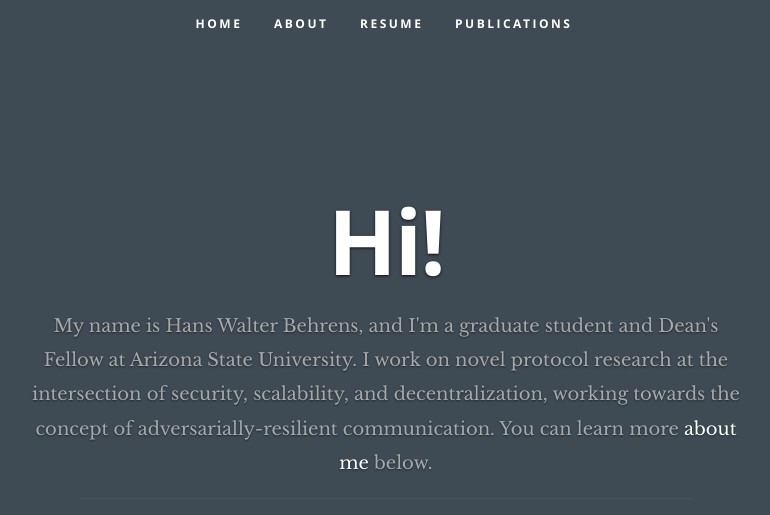
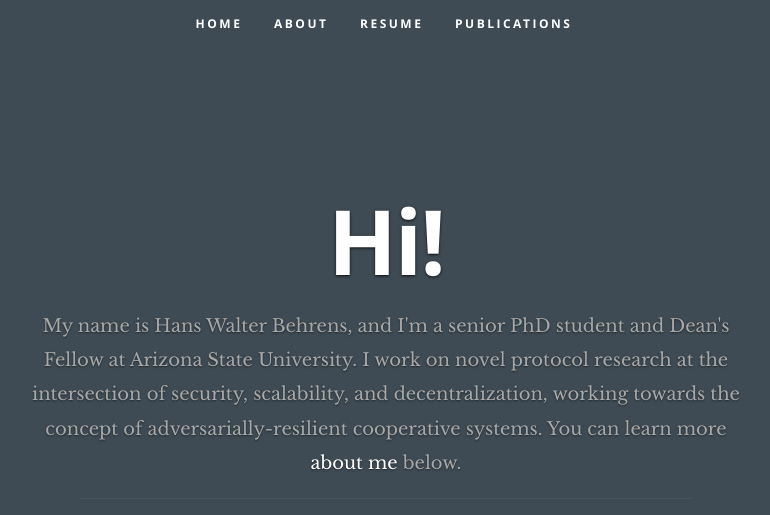
Before and after one commit to hwbehrens/hwbehrens.github.io, a plain HTML site: page index.html in a window 1280 px wide. Shown: the top 515 px of the page, without its empty margins (256-1026 px from the left). Drawn offline with nearby package versions, Linux system fonts and the light colour scheme.

Commit message:
Clarified student status in description blurb

```diff
--- a/index.html
+++ b/index.html
@@ -68,7 +68,7 @@
       <div class="row banner">
          <div class="banner-text">
             <h1 class="responsive-headline">Hi!</h1>
-            <h3>My name is Hans Walter Behrens, and I'm a graduate student and Dean's Fellow at Arizona State University. I work on novel protocol research at the intersection of security, scalability, and decentralization, working towards the concept of adversarially-resilient communication. You can learn more <a class="smoothscroll" href="#about">about me</a> below.</h3>
+            <h3>My name is Hans Walter Behrens, and I'm a senior PhD student and Dean's Fellow at Arizona State University. I work on novel protocol research at the intersection of security, scalability, and decentralization, working towards the concept of adversarially-resilient cooperative systems. You can learn more <a class="smoothscroll" href="#about">about me</a> below.</h3>
             <hr />
             <ul class="social">
                <li><a href="https://scholar.google.com/citations?user=ptnCHS8AAAAJ"><i class="fas fa-graduation-cap"></i></a></li>
```
